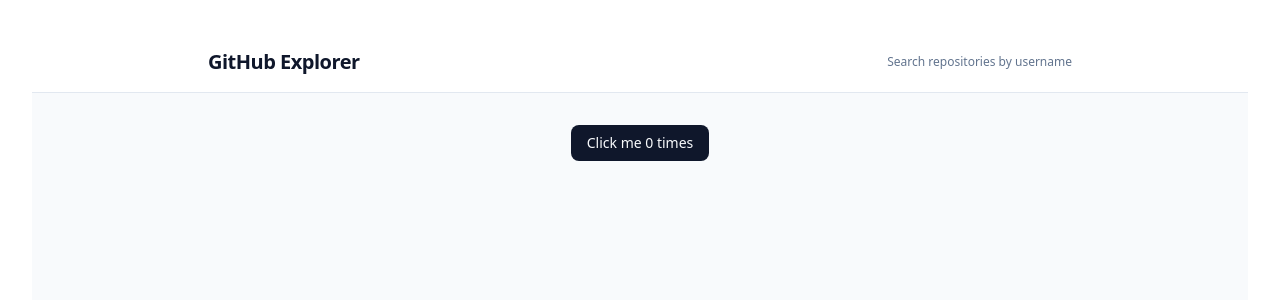
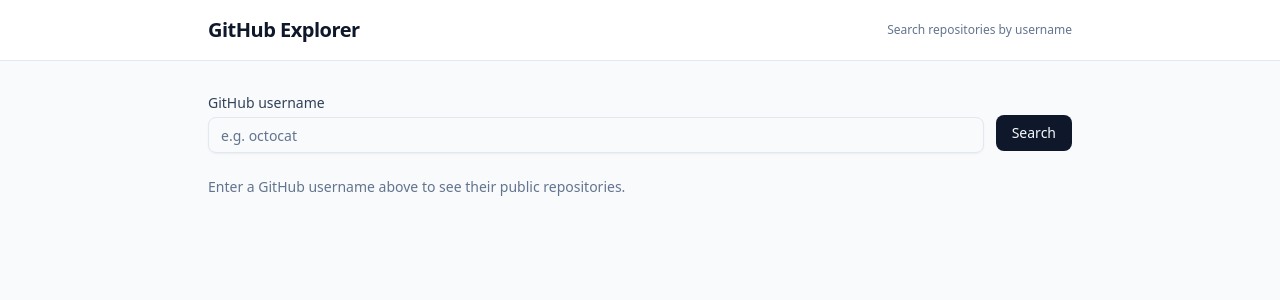
Before and after one commit to guzegui/user-repo-search, a React (Vite) app: page / in a window 1280 px wide. Shown: the top 300 px of the page. Built offline with nearby package versions, Linux system fonts and the light colour scheme.

Commit message:
feat: achieve MVP
TODO: styles, UI improvements

```diff
--- a/src/App.tsx
+++ b/src/App.tsx
@@ -1,20 +1,15 @@
-import { useState } from "react";
-import { Button } from "@/components/ui/button";
-import { Header } from "@/components/layout/Header";
-import "./App.css";
+import { UserReposView } from "./features/searchUserRepos/UserReposView";
+import { Header } from "./components/layout/Header";
 
 function App() {
-  const [count, setCount] = useState(0);
-
   return (
     <div className="min-h-screen bg-slate-50 text-slate-900">
       <Header />
       <main className="max-w-4xl mx-auto px-4 py-8">
-        <Button onClick={() => setCount((count) => count + 1)}>
-          Click me {count} times
-        </Button>
+        <UserReposView />
       </main>
     </div>
   );
 }
+
 export default App;
--- /dev/null
+++ b/src/features/searchUserRepos/RepoList.tsx
@@ -0,0 +1,16 @@
+import { RepoListItem } from "./RepoListItem";
+import type { GitHubRepoNode } from "../../types/github";
+
+interface RepoListProps {
+  repos: GitHubRepoNode[];
+}
+
+export function RepoList({ repos }: RepoListProps) {
+  return (
+    <div className="space-y-3">
+      {repos.map((repo) => (
+        <RepoListItem key={repo.id} repo={repo} />
+      ))}
+    </div>
+  );
+}
--- /dev/null
+++ b/src/features/searchUserRepos/RepoListItem.tsx
@@ -0,0 +1,53 @@
+import {
+  Card,
+  CardHeader,
+  CardTitle,
+  CardContent,
+  CardDescription,
+} from "@/components/ui/card";
+import type { GitHubRepoNode } from "../../types/github";
+
+interface RepoListItemProps {
+  repo: GitHubRepoNode;
+}
+
+export function RepoListItem({ repo }: RepoListItemProps) {
+  const updatedDate = new Date(repo.updatedAt).toLocaleDateString();
+  const languageName = repo.primaryLanguage?.name ?? null;
+  const languageColor = repo.primaryLanguage?.color ?? "#e2e8f0"; // slate-200-ish
+
+  return (
+    <Card className="hover:shadow-sm transition-shadow">
+      <CardHeader className="flex flex-row items-center justify-between gap-2">
+        <CardTitle className="text-base">
+          <a
+            href={repo.url}
+            target="_blank"
+            rel="noreferrer"
+            className="underline-offset-2 hover:underline"
+          >
+            {repo.name}
+          </a>
+        </CardTitle>
+        {languageName && (
+          <span className="inline-flex items-center gap-1 rounded-full bg-slate-100 px-2 py-0.5 text-xs text-slate-700">
+            <span
+              className="h-2 w-2 rounded-full"
+              style={{ backgroundColor: languageColor }}
+            />
+            {languageName}
+          </span>
+        )}
+      </CardHeader>
+      <CardContent className="space-y-2">
+        <CardDescription>
+          {repo.description || "No description provided."}
+        </CardDescription>
+        <div className="flex flex-wrap gap-4 text-xs text-slate-500">
+          <span>★ {repo.stargazerCount} stars</span>
+          <span>Updated {updatedDate}</span>
+        </div>
+      </CardContent>
+    </Card>
+  );
+}
--- /dev/null
+++ b/src/features/searchUserRepos/UserReposView.tsx
@@ -0,0 +1,89 @@
+import { useState } from "react";
+import { UserSearchForm } from "./UserSearchForm";
+import { RepoFilters } from "./RepoFilters";
+import { RepoList } from "./RepoList";
+import { useUserRepos } from "./hooks/userUserRepos";
+import { filterRepos } from "./utils/filterRepos";
+
+export function UserReposView() {
+  const { user, repos, /* pageInfo, */ loading, error, searchUser } =
+    useUserRepos();
+  const [hasSearched, setHasSearched] = useState(false);
+
+  const [nameFilter, setNameFilter] = useState("");
+  const [languageFilter, setLanguageFilter] = useState<"all" | string>("all");
+
+  const handleSearch = (username: string) => {
+    searchUser(username);
+    setHasSearched(true);
+  };
+
+  const filteredRepos = filterRepos(repos, nameFilter, languageFilter);
+
+  return (
+    <section className="space-y-6">
+      <UserSearchForm onSearch={handleSearch} />
+
+      {error && (
+        <div className="rounded-md border border-red-200 bg-red-50 px-3 py-2 text-sm text-red-700">
+          {error}
+        </div>
+      )}
+
+      {loading && (
+        <div className="text-sm text-slate-500">Loading repositories…</div>
+      )}
+
+      {!loading && !error && !hasSearched && (
+        <div className="text-sm text-slate-500">
+          Enter a GitHub username above to see their public repositories.
+        </div>
+      )}
+
+      {!loading && !error && hasSearched && repos.length === 0 && (
+        <div className="text-sm text-slate-500">
+          This user has no public repositories.
+        </div>
+      )}
+
+      {/* User header (avatar + name) when data is available */}
+      {user && (
+        <div className="flex items-center gap-3">
+          <img
+            src={user.avatarUrl}
+            alt={user.login}
+            className="h-12 w-12 rounded-full border"
+          />
+          <div>
+            <a
+              href={user.url}
+              target="_blank"
+              rel="noreferrer"
+              className="font-semibold hover:underline"
+            >
+              {user.name ?? user.login}
+            </a>
+            <div className="text-sm text-slate-500">@{user.login}</div>
+            <div className="text-xs text-slate-400">
+              {user.repositories.totalCount} public repos
+            </div>
+          </div>
+        </div>
+      )}
+
+      {!loading && !error && repos.length > 0 && (
+        <div className="space-y-4">
+          <RepoFilters
+            repos={repos}
+            nameFilter={nameFilter}
+            languageFilter={languageFilter}
+            onNameFilterChange={setNameFilter}
+            onLanguageFilterChange={setLanguageFilter}
+          />
+          <RepoList repos={filteredRepos} />
+          {/* TODO: add "Load more" button if pageInfo?.hasNextPage is true */}
+        </div>
+      )}
+    </section>
+  );
+}
--- /dev/null
+++ b/src/features/searchUserRepos/UserSearchForm.tsx
@@ -0,0 +1,41 @@
+import { useState } from "react";
+import type { FormEvent } from "react";
+import { Input } from "@/components/ui/input";
+import { Button } from "@/components/ui/button";
+
+interface UserSearchFormProps {
+  onSearch: (username: string) => void;
+}
+
+export function UserSearchForm({ onSearch }: UserSearchFormProps) {
+  const [username, setUsername] = useState("");
+
+  const handleSubmit = (event: FormEvent) => {
+    event.preventDefault();
+    if (!username.trim()) return;
+    onSearch(username.trim());
+  };
+
+  return (
+    <form
+      onSubmit={handleSubmit}
+      className="flex flex-col gap-3 sm:flex-row sm:items-center"
+    >
+      <div className="flex-1">
+        <label className="mb-1 block text-sm font-medium text-slate-700">
+          GitHub username
+        </label>
+        <Input
+          placeholder="e.g. octocat"
+          value={username}
+          onChange={(e) => setUsername(e.target.value)}
+        />
+      </div>
+      <div className="sm:pt-5">
+        <Button type="submit" className="w-full sm:w-auto">
+          Search
+        </Button>
+      </div>
+    </form>
+  );
+}
```
